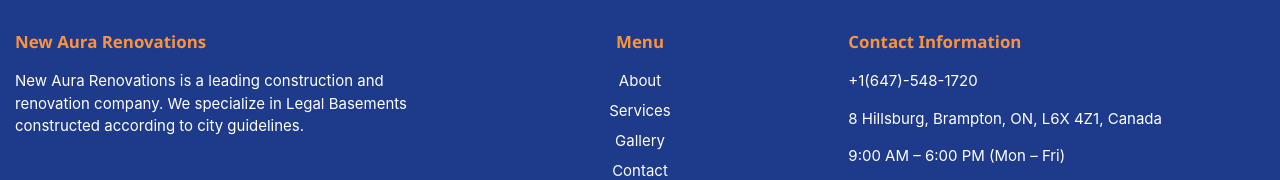
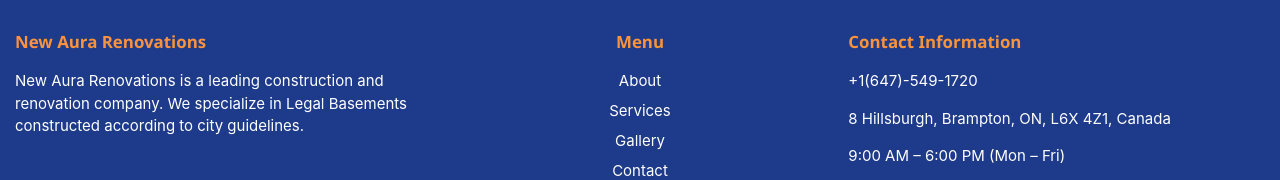
Before and after one commit to PuttJatDa/newaurarenovations, a React (Create React App) app: page /about in a window 1280 px wide. Shown: the part 650-830 px from the top of the page. Built offline with nearby package versions, Linux system fonts and the light colour scheme.

Commit message:
Update Footer.js

```diff
--- a/src/component/Footer.js
+++ b/src/component/Footer.js
@@ -66,9 +66,9 @@
           <h2 className="text-lg font-semibold text-orange-400">
             Contact Information
           </h2>
-          <p>+1(647)-548-1720</p>
+          <p>+1(647)-549-1720</p>
 
-          <p>8 Hillsburg, Brampton, ON, L6X 4Z1, Canada</p>
+          <p>8 Hillsburgh, Brampton, ON, L6X 4Z1, Canada</p>
           <p>9:00 AM – 6:00 PM (Mon – Fri)</p>
           <div className="flex space-x-4">
             <a href="https://facebook.com" className="hover:text-orange-300">
```
